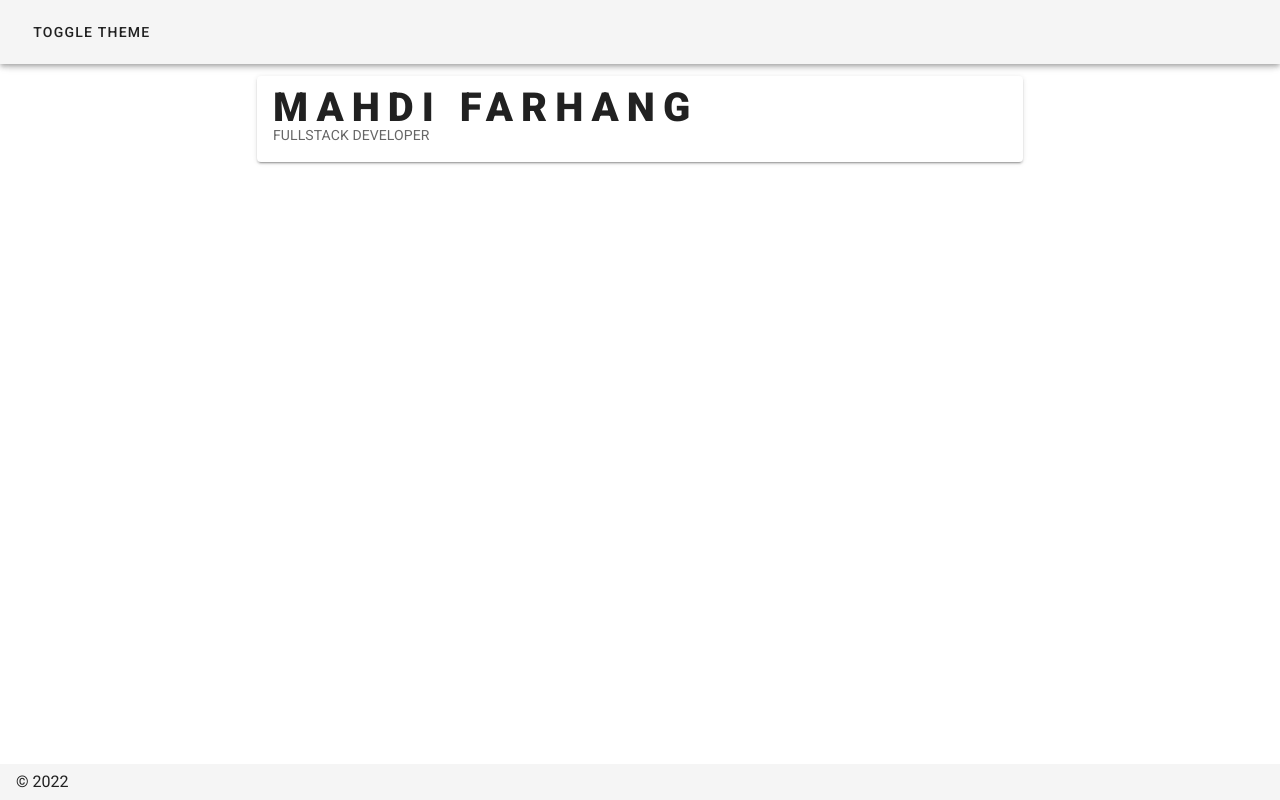
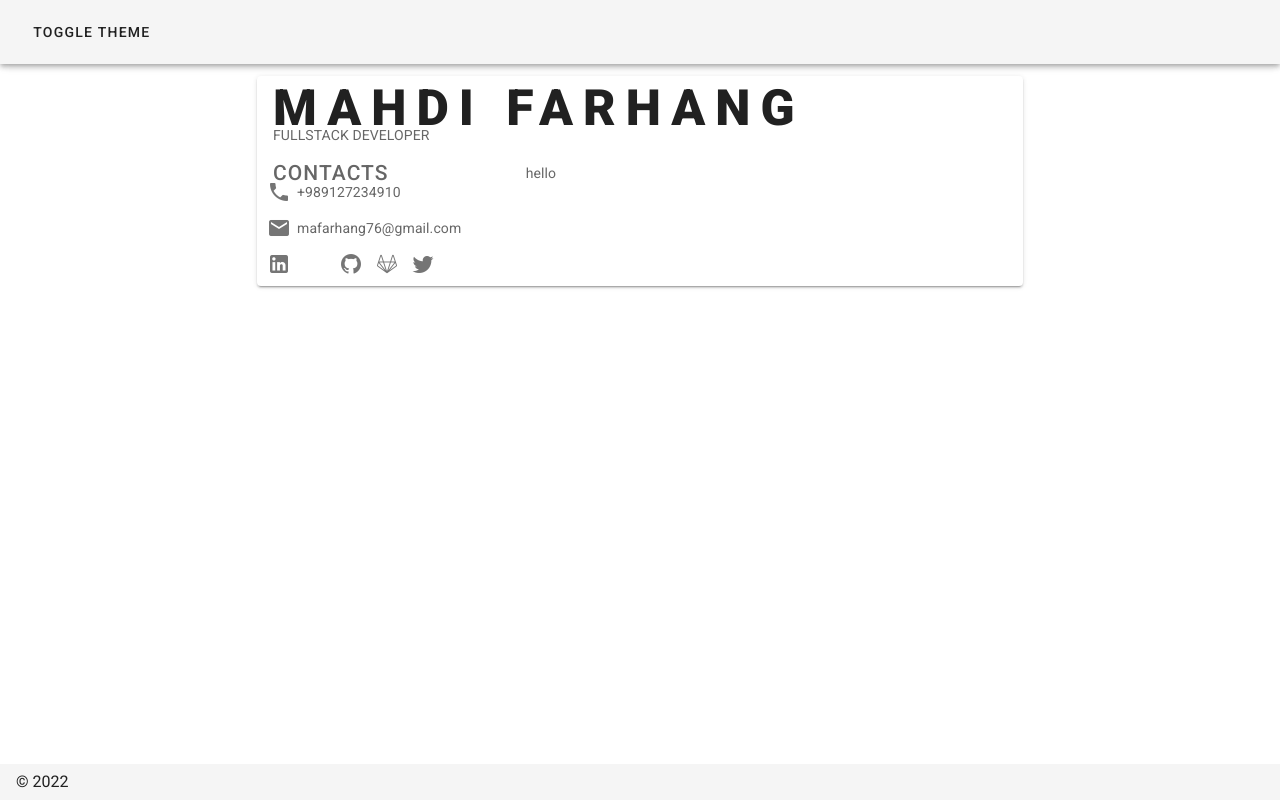
Before and after one commit to mahdifarhang/static-resume, a Nuxt app: page / in a window 1280 px wide. Built offline with nearby package versions, Linux system fonts and the light colour scheme.

Commit message:
add contacts section

```diff
--- a/pages/index.vue
+++ b/pages/index.vue
@@ -6,6 +6,40 @@
           <span class="resume-title">{{ capitalize(getName()) }}</span>
         </v-card-title>
         <v-card-subtitle>{{ capitalize(position) }}</v-card-subtitle>
+        <v-card-text>
+          <v-row>
+            <v-col cols="4">
+              <span class="section-title">{{ capitalize("Contacts") }}</span>
+              <v-row align="center">
+                <v-btn icon :href="`tel:${contacts.email}`">
+                  <v-icon>mdi-phone</v-icon>
+                </v-btn>
+                {{ contacts.phone }}
+              </v-row>
+              <v-row align="center">
+                <v-btn icon :href="`mailto:${contacts.email}`">
+                  <v-icon>mdi-email</v-icon>
+                </v-btn>
+                {{ contacts.email }}
+              </v-row>
+              <v-row>
+                <v-btn
+                  v-for="(value, key) in contacts.links"
+                  :key="key"
+                  icon
+                  :href="value"
+                >
+                  <v-icon>
+                    {{ icons[key] }}
+                  </v-icon>
+                </v-btn>
+              </v-row>
+            </v-col>
+            <v-col cols="8">
+              hello
+            </v-col>
+          </v-row>
+        </v-card-text>
       </v-card>
     </v-col>
   </v-row>
@@ -15,8 +49,20 @@
 import { mapState, mapGetters } from 'vuex'
 export default {
   name: 'IndexPage',
+  data: () => {
+    return {
+      icons: {
+        telegram: 'mdi-telegram',
+        instagram: 'mdi-instagram',
+        gitlab: 'mdi-gitlab',
+        github: 'mdi-github',
+        twitter: 'mdi-twitter',
+        linkedIn: 'mdi-linkedin'
+      }
+    }
+  },
   computed: {
-    ...mapState('resume', ['position']),
+    ...mapState('resume', ['position', 'contacts']),
     ...mapGetters('resume', ['getName', 'capitalize'])
   }
 }
@@ -25,7 +71,13 @@ export default {
 <style>
 .resume-title {
   font-weight: 800;
-  font-size: 2em;
+  font-size: 2.5em;
   letter-spacing: 0.2em;
 }
+
+.section-title {
+  font-weight: 500;
+  font-size: 1.5em;
+  letter-spacing: 0.05em;
+}
 </style>
--- a/store/resume/state.js
+++ b/store/resume/state.js
@@ -2,6 +2,17 @@ export default () => {
   return {
     firstname: 'Mahdi',
     lastname: 'Farhang',
-    position: 'Fullstack Developer'
+    position: 'Fullstack Developer',
+    contacts: {
+      phone: '+989127234910',
+      email: 'mafarhang76@gmail.com',
+      links: {
+        linkedIn: 'https://www.linkedin.com/in/mahdi-farhang-bb3ab3202',
+        telegram: 'https://t.me/lVIahdi',
+        github: 'https://github.com/mahdifarhang',
+        gitlab: 'https://gitlab.com/mahdifarhang',
+        twitter: 'https://twitter.com/The_Mahdi_'
+      }
+    }
   }
 }
```
